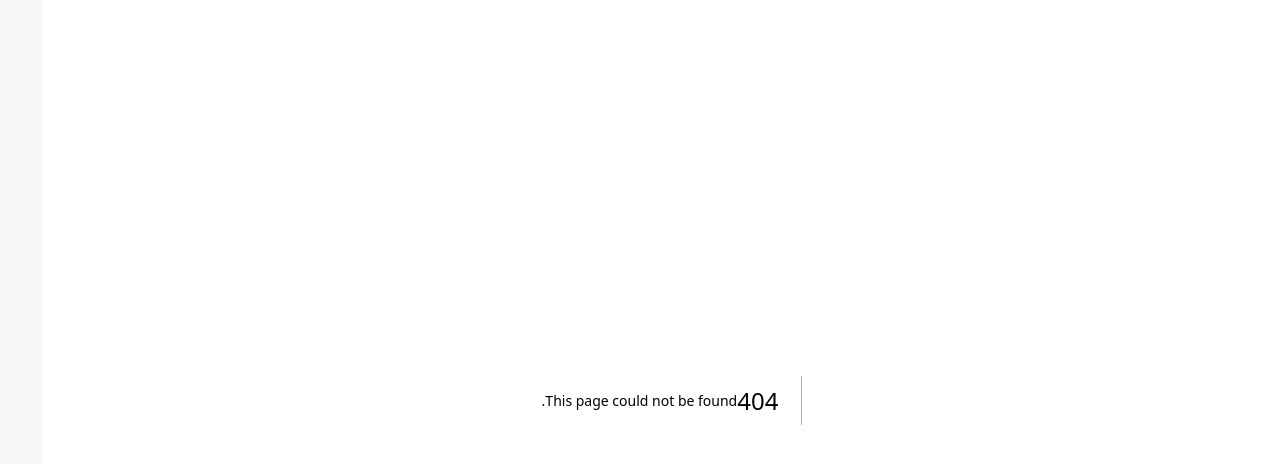
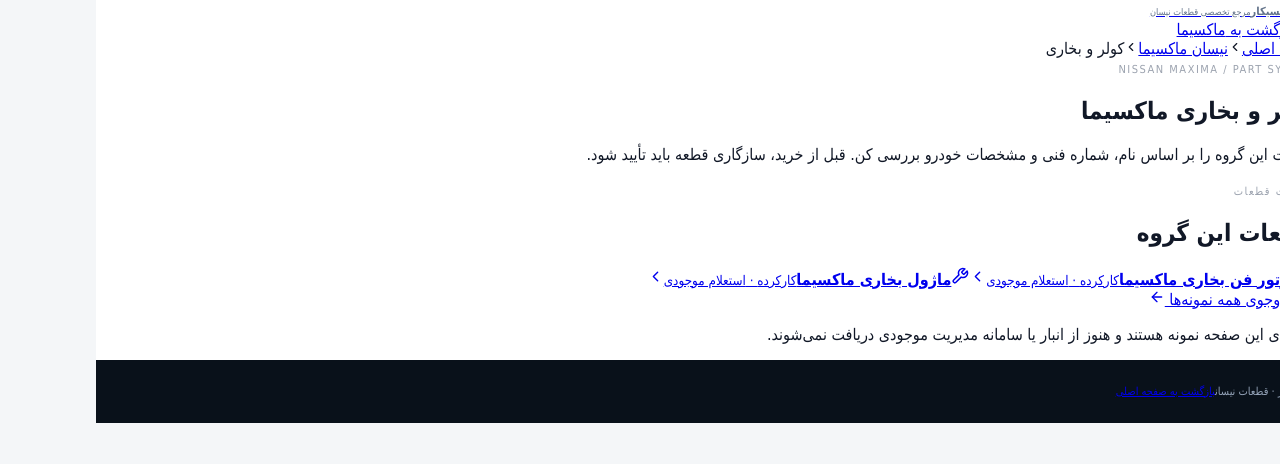
Before and after one commit to parsazia/maxicar-site, a Next.js app: page /cars/maxima/ac-heater in a window 1280 px wide. Before the commit this address had no page. Shown: the top 464 px of the page. Built offline with nearby package versions, Linux system fonts and the light colour scheme.

Commit message:
redesign: build functional Maxicar experience

```diff
--- /dev/null
+++ b/app/cars/[car]/[system]/page.js
@@ -0,0 +1,27 @@
+import Link from "next/link";
+import { notFound } from "next/navigation";
+import { ArrowLeft, ChevronLeft, Wrench } from "lucide-react";
+import { cars, systems, products } from "../../../data/catalog";
+
+export function generateStaticParams() { return cars.flatMap((car) => systems.map((system) => ({ car: car.slug, system: system.slug }))); }
+
+export async function generateMetadata({ params }) {
+  const { car: carSlug, system: systemSlug } = await params;
+  const car = cars.find((item) => item.slug === carSlug);
+  const system = systems.find((item) => item.slug === systemSlug);
+  return { title: car && system ? system.name + " " + car.name + " | ماکسیکار" : "دسته‌بندی قطعات | ماکسیکار", description: "دسته‌بندی نمونه قطعات " + (car?.name || "نیسان") + " در گروه " + (system?.name || "قطعات یدکی") + "." };
+}
+
+export default async function SystemPage({ params }) {
+  const { car: carSlug, system: systemSlug } = await params;
+  const car = cars.find((item) => item.slug === carSlug);
+  const system = systems.find((item) => item.slug === systemSlug);
+  if (!car || !system) notFound();
+  const matches = products.filter((p) => p.car === car.slug && p.system === system.slug);
+  return <main className="innerPage"><header className="innerHeader"><div className="container innerHeaderRow"><Link href="/" className="brand"><span className="brandSymbol"><span>M</span></span><span className="brandWords"><b>ماکسیکار</b><small>مرجع تخصصی قطعات نیسان</small></span></Link><Link href={"/cars/" + car.slug} className="backHome"><ArrowLeft size={16}/> بازگشت به {car.name.replace("نیسان ", "")}</Link></div></header>
+    <div className="container breadcrumbs"><Link href="/">صفحه اصلی</Link><ChevronLeft size={14}/><Link href={"/cars/" + car.slug}>{car.name}</Link><ChevronLeft size={14}/><span>{system.name}</span></div>
+    <section className="container systemHero"><span className="eyebrow">{car.en} / PART SYSTEM</span><h1>{system.name} {car.name.replace("نیسان ", "")}</h1><p>قطعات این گروه را بر اساس نام، شماره فنی و مشخصات خودرو بررسی کن. قبل از خرید، سازگاری قطعه باید تأیید شود.</p></section>
+    <section className="container innerSection"><div className="sectionTitle"><div><span className="eyebrow">فهرست قطعات</span><h2>قطعات این گروه</h2></div></div>{matches.length ? <div className="simpleProductList">{matches.map((p) => <Link href={"/parts/" + p.slug} key={p.slug}><span className="listWrench"><Wrench size={18}/></span><span><b>{p.name}</b><small>{p.condition} · {p.status}</small></span><ChevronLeft size={17}/></Link>)}</div> : <div className="emptyState">برای این خودرو و گروه، هنوز قطعه‌ای در داده‌های آزمایشی ثبت نشده است. این به معنی ناموجود بودن قطعه در انبار نیست.</div>}<Link className="secondaryLink" href="/#search">جست‌وجوی همه نمونه‌ها <ArrowLeft size={16}/></Link><p className="demoNotice">داده‌های این صفحه نمونه هستند و هنوز از انبار یا سامانه مدیریت موجودی دریافت نمی‌شوند.</p></section>
+    <footer className="innerFooter"><div className="container footerBottom"><span>ماکسیکار · قطعات نیسان</span><Link href="/">بازگشت به صفحه اصلی</Link></div></footer>
+  </main>;
+}
```
